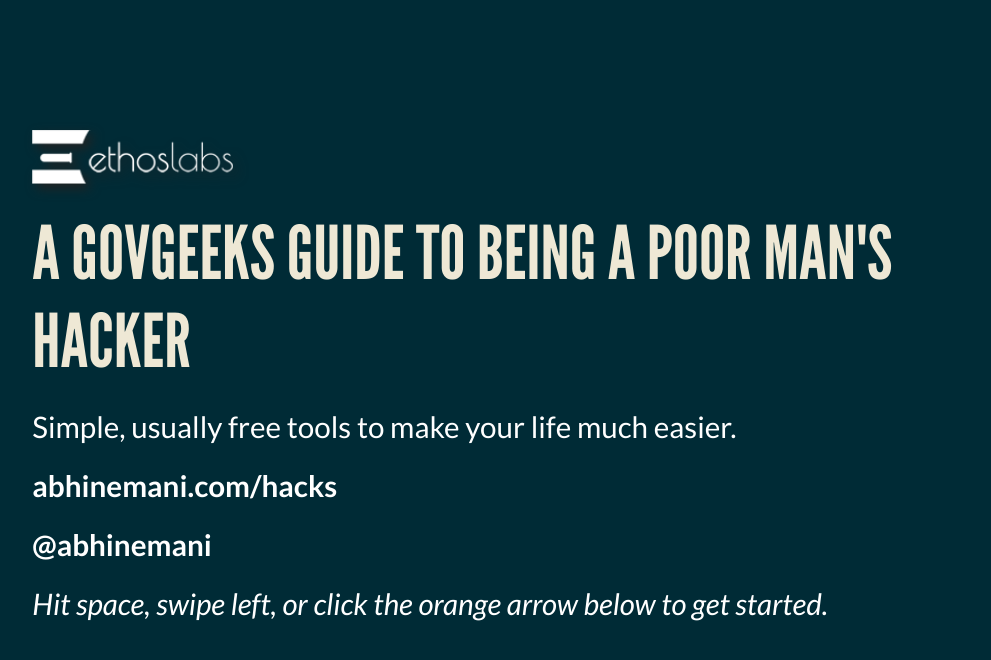
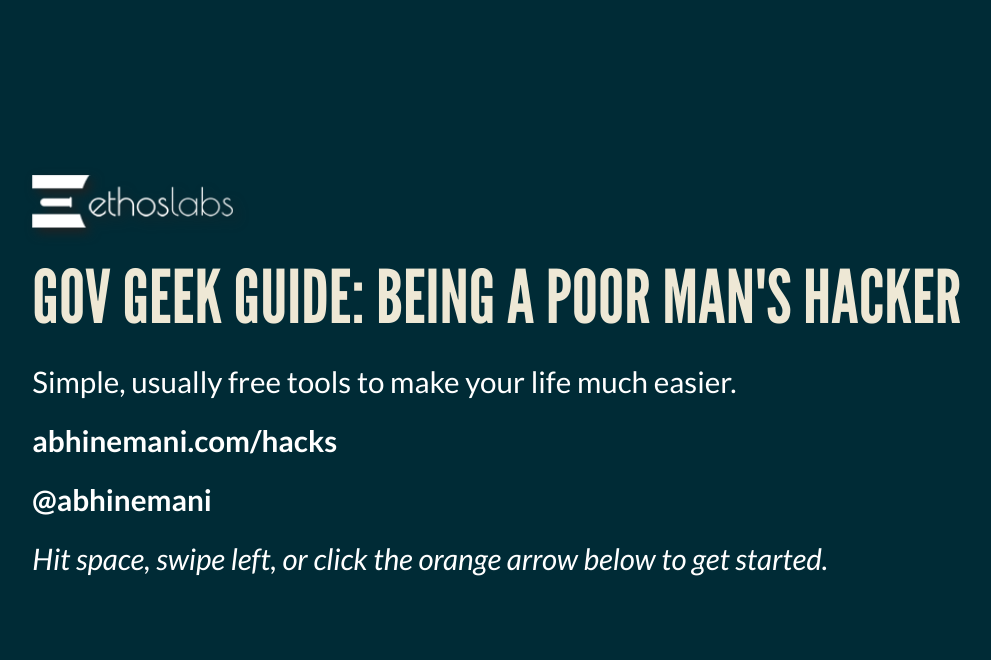
Before and after one commit to abhinemani/hacks, a website: page index.html in a window 1280 px wide. Shown: the whole page, without its empty margins (114-1105 px from the left). Drawn offline with Linux system fonts and the light colour scheme; a script that the page names is missing.

Commit message:
edited the title

```diff
--- a/index.html
+++ b/index.html
@@ -89,7 +89,7 @@
 			<div class="slides">
 				<section class="present" data-background-image="img/ethosbg.jpg" data-index-h="1" style="top: 180px; display: block; transform: translate3d(0px, 0px, 0px);">
 					<img src="img/logo.png" style="border: none; background: none; box-shadow: none;">
-					<h2>A GovGeeks Guide to Being a Poor Man's Hacker</h2>
+					<h2>Gov Geek Guide: Being a Poor Man's Hacker</h2>
 					<p>Simple, usually free tools to make your life much easier.</p>
 					<p><a href="https://abhinemani.com/hacks">abhinemani.com/hacks</a></p>
 
```
